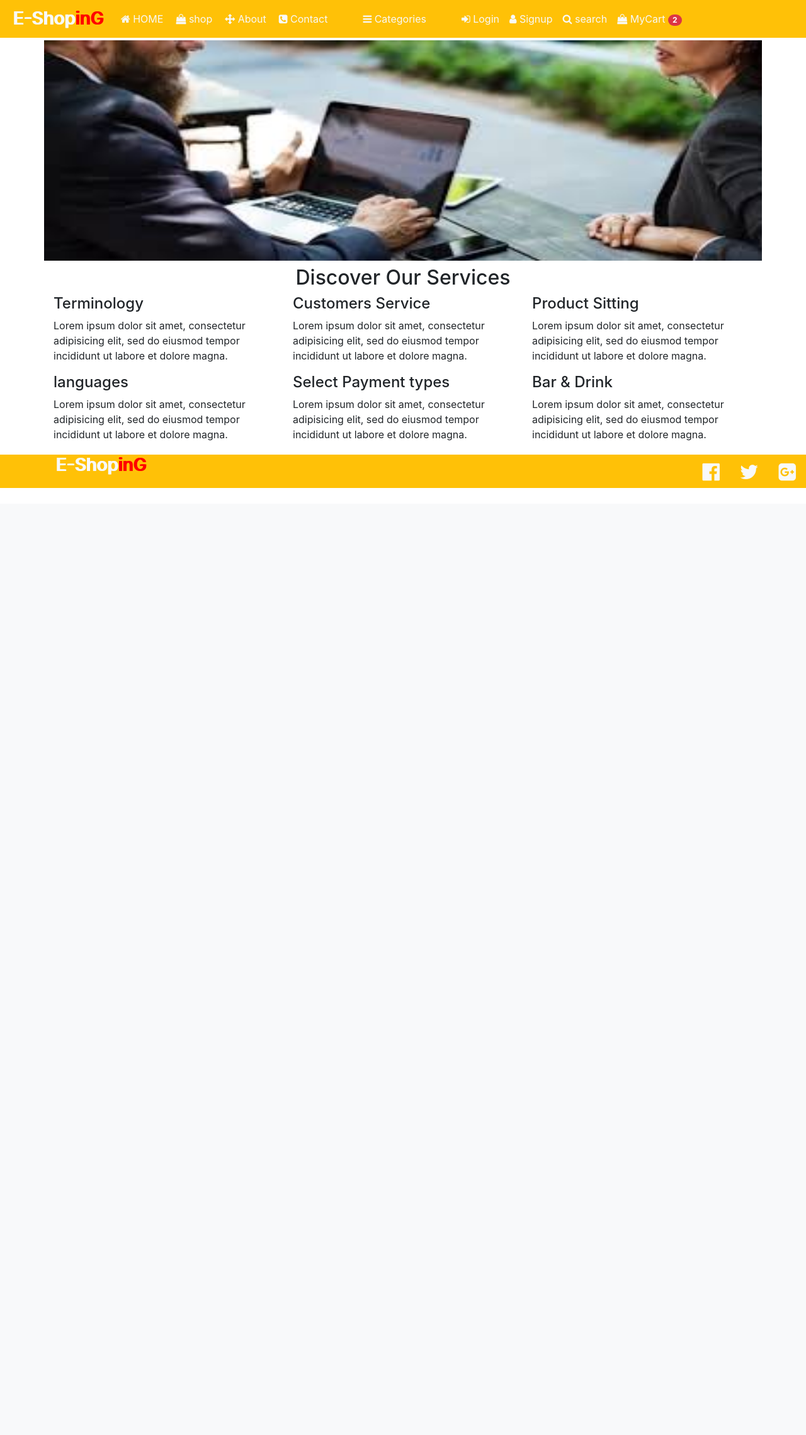
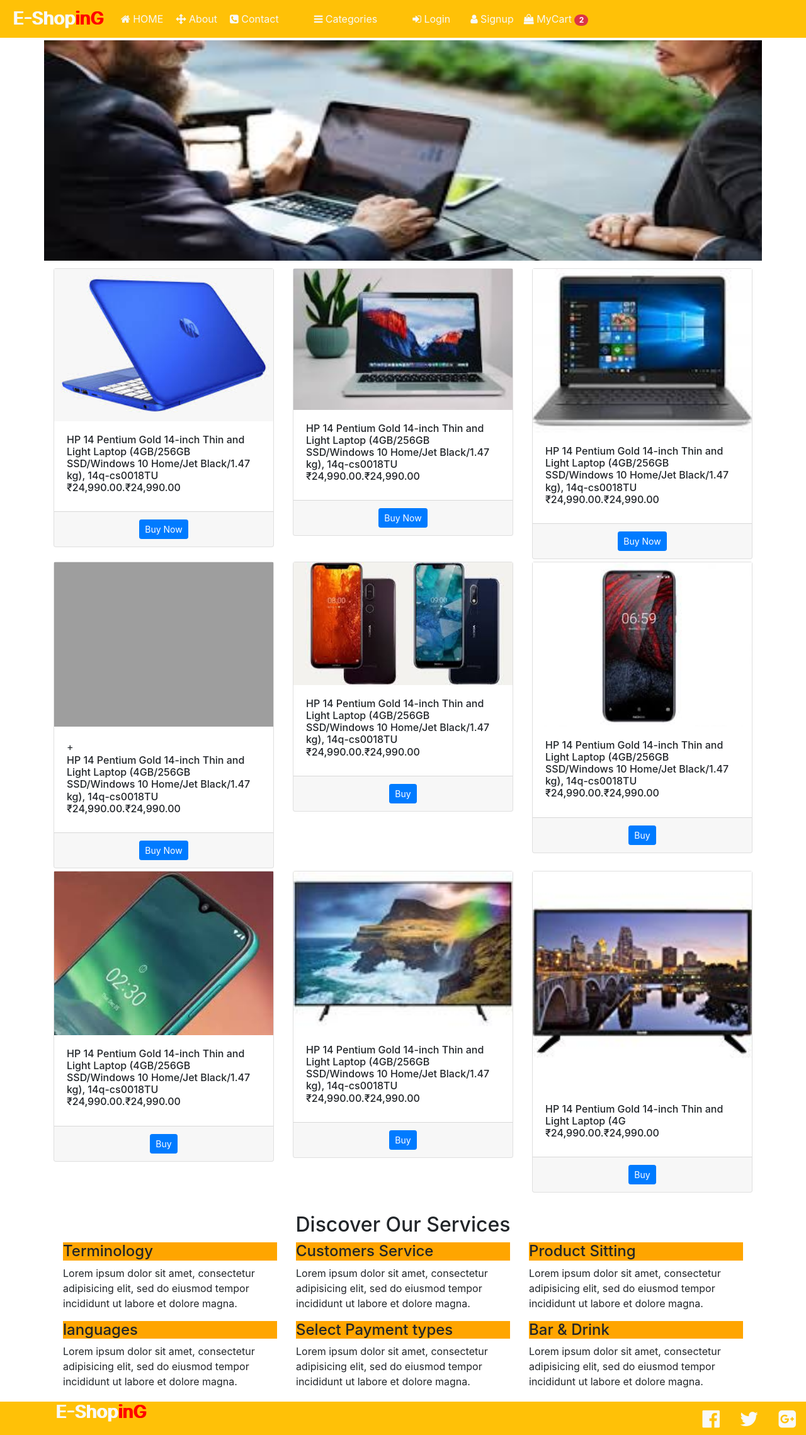
Before and after one commit to jamesjoel/tss_12, a PHP site: page / in a window 1280 px wide. Shown: the whole page at 63% size. Before the commit the page ends 775 px from the top, so only its background shows below. Run offline with PHP 8.4, Linux system fonts and the light colour scheme; grey boxes are pictures that could not be loaded.

Commit message:
new file add manish

```diff
--- a/manish/header.php
+++ b/manish/header.php
@@ -23,10 +23,10 @@
 			<li class="nav-item"><a href="#" class="nav-link ml-3 text-light "> About  </a></li>
 			<li class="nav-item"><a href="#" class="nav-link ml-3 text-light"> Contact </a></li>
 			<li class="nav-item">
-		         <a class="nav-link text-light" href="login.html"><i class="fa fa-sign-in" aria-hidden="true"></i> Login</a>
+		         <a class="nav-link text-light" href="login.php"><i class="fa fa-sign-in" aria-hidden="true"></i> Login</a>
 		    </li>
             <li class="nav-item">
-                <a class="nav-link text-light" href="signup.html"><i class="fa fa-user" aria-hidden="true"></i> Signup</a>
+                <a class="nav-link text-light" href="signup.php"><i class="fa fa-user" aria-hidden="true"></i> Signup</a>
             </li>
 
 		<li class="nav-item ml-0">
@@ -43,7 +43,7 @@
                     </div>
                     <h4 class="mt-0 ml-5 pl-5 pt-0"> MAN & WOMAN</h4>
 
-		<a href="shopknow.html">
+		<a href="shopknow.php">
 			<button class="btn btn-danger ml-5  mt-5 hhvv"> SHOP KNOW</button></a>
 
 
--- a/manish/project1/css/style1.css
+++ b/manish/project1/css/style1.css
@@ -2,7 +2,7 @@
 
 
      .slider1{
-    background-image: url("../../images/hero-1.jpg");
+    background-image: url("../images/hero-1.jpg");
 	background-repeat: no-repeat;
 	background-size: 100% 100%;
 	height: 300px;
--- a/sachin/header.php
+++ b/sachin/header.php
@@ -9,15 +9,15 @@
 	<script type="text/javascript" src="project1\js\bootstrap.bundle.js"></script>
 	<meta name="viewport" content="width=device-width, initial-scale=1" />
 </head>
-<body><nav class=" navbar  bg-warning navbar-expand-sm navbar-dark text-light sticky-top mt-0 ">
+<body><nav class="navbar bg-warning navbar-expand-sm navbar-fixed-top navbar-dark text-light sticky-top mt-0 col-md-12 col-12 ">
+
 			<a href="#" class="navbar-brand ml-1"><h3 class="text-light">E-Shop<span>inG</span></h3></a>
 			<button data-toggle="collapse" data-target="#menu" class="navbar-toggler">
 			<span class="navbar-toggler-icon"></span></button>
 		<div id="menu" class="collapse navbar-collapse ">
 		<ul class="navbar-nav mt-0">
+
 			<li class="nav-item"><a href="index.php" class="nav-link text-light hov ml-1"> <i class="fa fa-home" aria-hidden="true"></i> HOME</a></li>
-
-			<li class="nav-item"><a href="#" class="nav-link ml-1 text-light hov"><i class="fa fa-shopping-bag" aria-hidden="true"></i> shop </a></li>
 			<li class="nav-item"><a href="#" class="nav-link ml-1 text-light hov"><i class="fa fa-arrows" aria-hidden="true"></i> About  </a></li>
 			<li class="nav-item"><a href="#" class="nav-link ml-1 text-light hov"><i class="fa fa-phone-square" aria-hidden="true"></i> Contact </a></li><div id="menu" class="collapse navbar-collapse">
 		<ul class="navbar-nav">
@@ -31,14 +31,13 @@
 					<a href="mob.php" class="dropdown-item put">Mobiles</a>
 				</div>
 				<li class="nav-item">
-		         <a class="nav-link text-light hov" href="Login.php"><i class="fa fa-sign-in text-light " aria-hidden="true"></i> Login</a>
+		         <a class="nav-link text-light hov" href="login.php"><i class="fa fa-sign-in text-light " aria-hidden="true"></i> Login</a>
 		    </li>
             <li class="nav-item">
-                <a class="nav-link text-light hov" href="signup.php"><i class="fa fa-user text-light " aria-hidden="true"></i> Signup</a>
+                <a class="nav-link text-light hov ml-3" href="signup.php"><i class="fa fa-user text-light " aria-hidden="true"></i> Signup</a>
             </li>
-            <li class="nav-item">
-            	<a class="nav-link text-light hov" href="#"><i class="fa fa-search text-light " aria-hidden="true"></i> search</a></li>
-            <ul class="navbar-nav" class="flaot-left">
+
+            <ul class="navbar-nav" class="flaot-right">
 			<li class="nav-item">
 				<a href="#" class="nav-link text-light hov"><i class="fa fa-shopping-bag" aria-hidden="true"></i> MyCart <span class="badge badge-pill badge-danger">2</span></a>
 			</li>
--- a/sachin/index.php
+++ b/sachin/index.php
@@ -1,12 +1,167 @@
 <?php
 include("header.php")
 ?>
-
-    </section>
-     <section class="services-section spad">
 <div class="container">
 	<div class="row">
-                <div class="col-md-12">
+	<div class="col-md-4 col-6">
+		<div class="card1">
+			<div class="card mt-1">
+				<img src="images/images21.jpg" class="image-fluid" alt="responsive imagee ">
+
+				<div class="card-body ">
+					<div class="inner-text">
+							<h6>HP 14 Pentium Gold 14-inch Thin and Light Laptop (4GB/256GB SSD/Windows 10 Home/Jet Black/1.47 kg), 14q-cs0018TU
+₹24,990.00.₹24,990.00</h6>
+						</div>
+				</div>
+				<div class="card-footer text-center">
+					<button class="btn btn-sm btn-primary">Buy Now</button>
+				</div>
+				</div>
+			</div>
+		</div>
+		<div class="col-md-4 col-6">
+		<div class="card1">
+			<div class="card mt-1">
+				<img src="images/c.jpg" class="image-fluid" alt="responsive imagee ">
+
+				<div class="card-body ">
+					<div class="inner-text">
+							<h6>HP 14 Pentium Gold 14-inch Thin and Light Laptop (4GB/256GB SSD/Windows 10 Home/Jet Black/1.47 kg), 14q-cs0018TU
+₹24,990.00.₹24,990.00</h6>
+						</div>
+				</div>
+				<div class="card-footer text-center">
+					<button class="btn btn-sm btn-primary">Buy Now</button>
+				</div>
+				</div>
+			</div>
+		</div>
+		<div class="col-md-4 col-6">
+		<div class="card1">
+			<div class="card mt-1">
+				<img src="images/c10.jpg" class="image-fluid" alt="responsive imagee ">
+
+				<div class="card-body ">
+					<div class="inner-text">
+							<h6>HP 14 Pentium Gold 14-inch Thin and Light Laptop (4GB/256GB SSD/Windows 10 Home/Jet Black/1.47 kg), 14q-cs0018TU
+₹24,990.00.₹24,990.00</h6>
+						</div>
+				</div>
+				<div class="card-footer text-center">
+					<button class="btn btn-sm btn-primary">Buy Now</button>
+				</div>
+				</div>
+			</div>
+		</div>
+		<div class="col-md-4 col-6">
+		<div class="card1">
+			<div class="card mt-1">
+				<img src="images/c2.jpg" class="image-fluid" alt="responsive imagee ">
+
+				<div class="card-body ">
+					<div class="inner-text">+
+							<h6>HP 14 Pentium Gold 14-inch Thin and Light Laptop (4GB/256GB SSD/Windows 10 Home/Jet Black/1.47 kg), 14q-cs0018TU
+₹24,990.00.₹24,990.00</h6>
+						</div>
+				</div>
+				<div class="card-footer text-center">
+					<button class="btn btn-sm btn-primary">Buy Now</button>
+				</div>
+				</div>
+			</div>
+		</div>
+		<div class="col-md-4 col-6">
+		<div class="card1">
+			<div class="card mt-1">
+				<img src="images/m12.jpg" class="image-fluid" alt="responsive image">
+
+				<div class="card-body ">
+					<div class="inner-text">
+                            <h6>HP 14 Pentium Gold 14-inch Thin and Light Laptop (4GB/256GB SSD/Windows 10 Home/Jet Black/1.47 kg), 14q-cs0018TU
+₹24,990.00.₹24,990.00</h6>
+                        </div>
+				</div>
+				<div class="card-footer text-center">
+					<button class="btn btn-sm btn-primary">Buy</button>
+				</div>
+				</div>
+			</div>
+		</div>
+		<div class="col-md-4 col-6">
+		<div class="card1">
+			<div class="card mt-1">
+				<img src="images/m11.jpg" class="image-fluid" alt="responsive image">
+
+				<div class="card-body ">
+					<div class="inner-text">
+                            <h6>HP 14 Pentium Gold 14-inch Thin and Light Laptop (4GB/256GB SSD/Windows 10 Home/Jet Black/1.47 kg), 14q-cs0018TU
+₹24,990.00.₹24,990.00</h6>
+                        </div>
+				</div>
+				<div class="card-footer text-center">
+					<button class="btn btn-sm btn-primary">Buy</button>
+				</div>
+				</div>
+			</div>
+		</div>
+		<div class="col-md-4 col-6">
+		<div class="card1">
+			<div class="card mt-1">
+				<img src="images/m10.jpg" class="image-fluid" alt="responsive imagee ">
+
+				<div class="card-body ">
+					<div class="inner-text">
+                            <h6>HP 14 Pentium Gold 14-inch Thin and Light Laptop (4GB/256GB SSD/Windows 10 Home/Jet Black/1.47 kg), 14q-cs0018TU
+₹24,990.00.₹24,990.00</h6>
+                        </div>
+				</div>
+				<div class="card-footer text-center">
+					<button class="btn btn-sm btn-primary">Buy</button>
+				</div>
+				</div>
+			</div>
+		</div>
+		<div class="col-md-4 col-6">
+		<div class="card1">
+			<div class="card mt-1">
+				<img src="images/t1.jpg" class="image-fluid" alt="responsive imagee ">
+
+				<div class="card-body ">
+					<div class="inner-text">
+                            <h6>HP 14 Pentium Gold 14-inch Thin and Light Laptop (4GB/256GB SSD/Windows 10 Home/Jet Black/1.47 kg), 14q-cs0018TU
+₹24,990.00.₹24,990.00</h6>
+                        </div>
+				</div>
+				<div class="card-footer text-center">
+					<button class="btn btn-sm btn-primary">Buy</button>
+				</div>
+				</div>
+			</div>
+		</div>
+		<div class="col-md-4 col-6">
+		<div class="card1">
+			<div class="card mt-1">
+				<img src="images/t10.jpg" class="image-fluid" alt="responsive imagee ">
+
+				<div class="card-body ">
+					<div class="inner-text">
+                            <h6>HP 14 Pentium Gold 14-inch Thin and Light Laptop (4G
+₹24,990.00.₹24,990.00</h6>
+                        </div>
+				</div>
+				<div class="card-footer text-center">
+					<button class="btn btn-sm btn-primary">Buy</button>
+				</div>
+				</div>
+			</div>
+		</div>
+	</div>
+
+	 <section class="services-section spad mt-3">
+		<div class="container">
+			<div class="row">
+				<div class="col-md-12 mt-3">
 					<div class="section-title">
 						<h2 align="center">Discover Our Services</h2>
 					</div>
@@ -15,15 +170,14 @@
 			<div class="row">
 				<div class="col-md-4 col-sm-6">
 					<div class="service-item">
-                        <i class="flaticon-036-parking"></i>
 						<h4>Terminology</h4>
+
 						<p>Lorem ipsum dolor sit amet, consectetur adipisicing elit, sed do eiusmod tempor incididunt ut
 							labore et dolore magna.</p>
 					</div>
 				</div>
 				<div class="col-md-4 col-sm-6">
 					<div class="service-item">
-                        <i class="flaticon-033-dinner"></i>
 						<h4>Customers Service</h4>
 						<p>Lorem ipsum dolor sit amet, consectetur adipisicing elit, sed do eiusmod tempor incididunt ut
 							labore et dolore magna.</p>
@@ -31,7 +185,6 @@
 				</div>
 				<div class="col-lg-4 col-sm-6">
 					<div class="service-item">
-                        <i class="flaticon-026-bed"></i>
 						<h4>Product Sitting</h4>
 						<p>Lorem ipsum dolor sit amet, consectetur adipisicing elit, sed do eiusmod tempor incididunt ut
 							labore et dolore magna.</p>
@@ -39,7 +192,6 @@
 				</div>
 				<div class="col-lg-4 col-sm-6">
 					<div class="service-item">
-                        <i class="flaticon-024-towel"></i>
 						<h4>languages</h4>
 						<p>Lorem ipsum dolor sit amet, consectetur adipisicing elit, sed do eiusmod tempor incididunt ut
 							labore et dolore magna.</p>
@@ -47,7 +199,6 @@
 				</div>
 				<div class="col-lg-4 col-sm-6">
 					<div class="service-item">
-                        <i class="flaticon-044-clock-1"></i>
 						<h4> Select Payment types</h4>
 						<p>Lorem ipsum dolor sit amet, consectetur adipisicing elit, sed do eiusmod tempor incididunt ut
 							labore et dolore magna.</p>
@@ -55,10 +206,10 @@
 				</div>
 				<div class="col-lg-4 col-sm-6">
 					<div class="service-item">
-                        <i class="flaticon-012-cocktail"></i>
 						<h4>Bar & Drink</h4>
 						<p>Lorem ipsum dolor sit amet, consectetur adipisicing elit, sed do eiusmod tempor incididunt ut
 							labore et dolore magna.</p>
+					</div>
 				</div>
 			</div>
 		</div>
@@ -69,21 +220,6 @@
 
 
 
-
-
-
-
-
-
-
-
-
-
-
-
-
-
-
 <?php
 include("footer.php")
 ?>
--- a/sachin/project1/css/style2.css
+++ b/sachin/project1/css/style2.css
@@ -26,3 +26,6 @@
 	min-height: 200px;
 	height: auto;
 }
+h4{
+	background-color:orange;
+}
```
Also changed, not shown: manish/signup.php (+13 -10 lines). Lines whose indentation alone changed are shown as unchanged.
